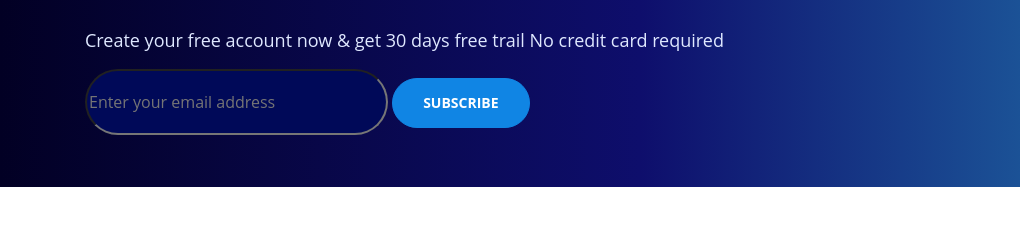
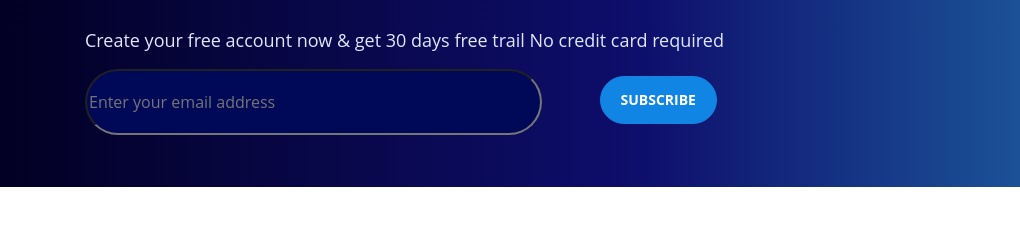
Before and after one commit to Nickson322/website, a plain HTML site: page index.html in a window 1280 px wide. Shown: the part 2262-2500 px from the top of the page, 0-1020 px from the left. Drawn offline with nearby package versions, Linux system fonts and the light colour scheme; a web font is replaced by a local one.

Commit message:
robot edited

```diff
--- a/css/style.css
+++ b/css/style.css
@@ -271,7 +271,7 @@ h1{
     background-color: #000958;
     height: 60px;
     border-radius: 50px;
-    width: 295px;
+    width: 449px;
 }
 
 .sub-texts{
@@ -280,6 +280,17 @@ h1{
 
 .sub-texts h1{
     font-weight: 600;
+}
+
+.subblock{
+    position: relative;
+}
+
+.subblock .btn-primary{
+    position: absolute;
+    top: 7px;
+    right: 7px;
+    padding: 15px 20px;
 }
 
 .page-software dt{
--- a/index.html
+++ b/index.html
@@ -126,12 +126,18 @@
                 <span>Subscribe</span>
                 <h1>Signup For A Trail</h1>
                 <p>Create your free account now & get 30 days free trail No credit card required</p>
-                <div class="subblock"><input class="input" type="email" placeholder="Enter your email address">
-                <button type ="submit" class="btn-primary osob">subscribe</button></div>
+                    <div class="subblock">
+                        <input class="input" type="email" placeholder="Enter your email address">
+                        <button type ="submit" class="btn-primary osob">subscribe</button>
+                    </div>
             </div>
             <img class="robot"src="images/Robot.png" alt ="Robot">
         </div>
     </div>
+
+
+
+
 
     <div class="page-software">
         <div>
@@ -238,7 +244,7 @@
         </div>
     </div>
 
-    <div class="page-plan">
+    <div class="page-plan wrap">
         <div>
             <h2 class="title-h2-40"><span>our plans</span>
             Pricing Plans</h2>
```
